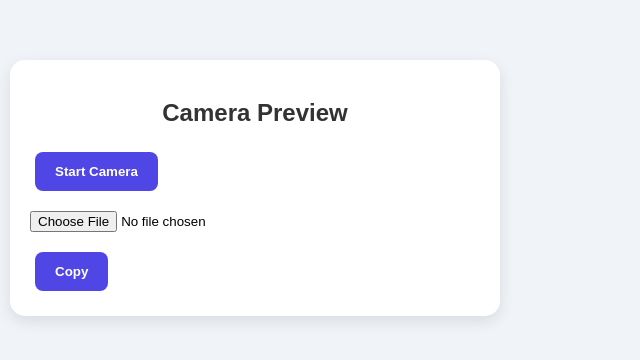
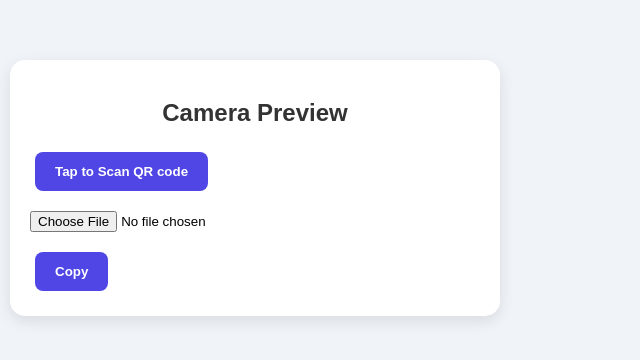
Before and after one commit to Teshome-Worku/qr-code-decoder, a React (Vite) app: page / in a window 1280 px wide. Shown: the part 212-572 px from the top of the page, without its empty margins (0-640 px from the left). Built offline with nearby package versions, Linux system fonts and the light colour scheme.

Commit message:
changed the text content of button

```diff
--- a/src/App.jsx
+++ b/src/App.jsx
@@ -3,7 +3,6 @@ import './App.css';
 import { useEffect, useRef,useState } from "react";
 
 const  App=()=> {
-  const videoRef = useRef(null);
   const qrRef=useRef(null);
   const [result,setResult]=useState("");
   const [isCameraOn,setIsCameraOn]=useState(false);
@@ -23,9 +22,6 @@ const  App=()=> {
         console.error("File scan error:", err);
       });
   };
-
-
-
   useEffect(() => {
     if (!isCameraOn) return;
 
@@ -66,15 +62,13 @@ const  App=()=> {
       setStoptButton(true);
 
       }}>
-      Start Camera</button>}
+      Tap to Scan QR code</button>}
 
     {stopButton&&<button onClick={()=>{
       setIsCameraOn(false);
       setStartButton(true);
       setStoptButton(false);
-
       }}>
-
 
         Stop Camera</button>}
         {isCameraOn&& <div id="qr-reader" ref={qrRef}></div>}
@@ -95,7 +89,6 @@ const  App=()=> {
         {result && (
           <p><strong>Scanned Result:</strong>{result}</p>
         )}
-      {/* { isCameraOn&& <video ref={videoRef} autoPlay playsInline />}     */}
       </div>
   );
 }
```
